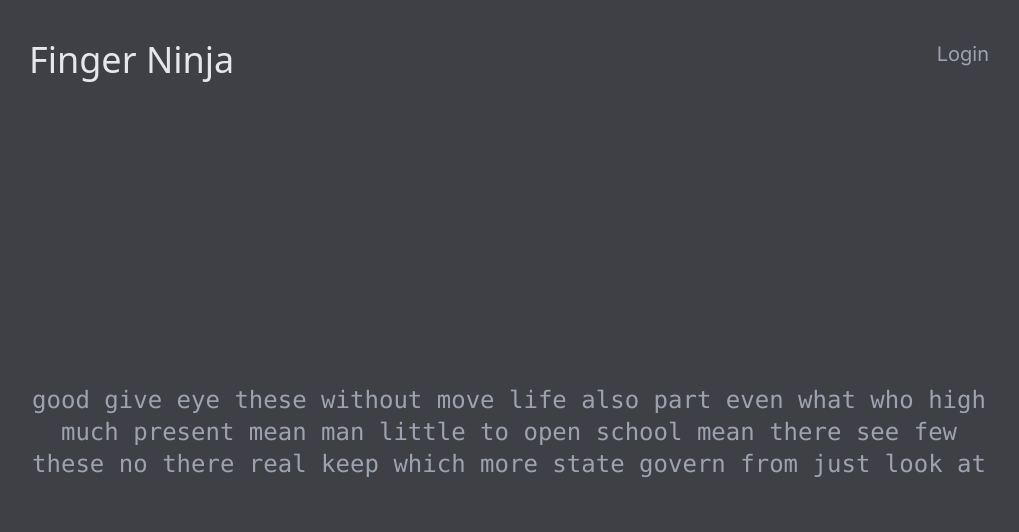
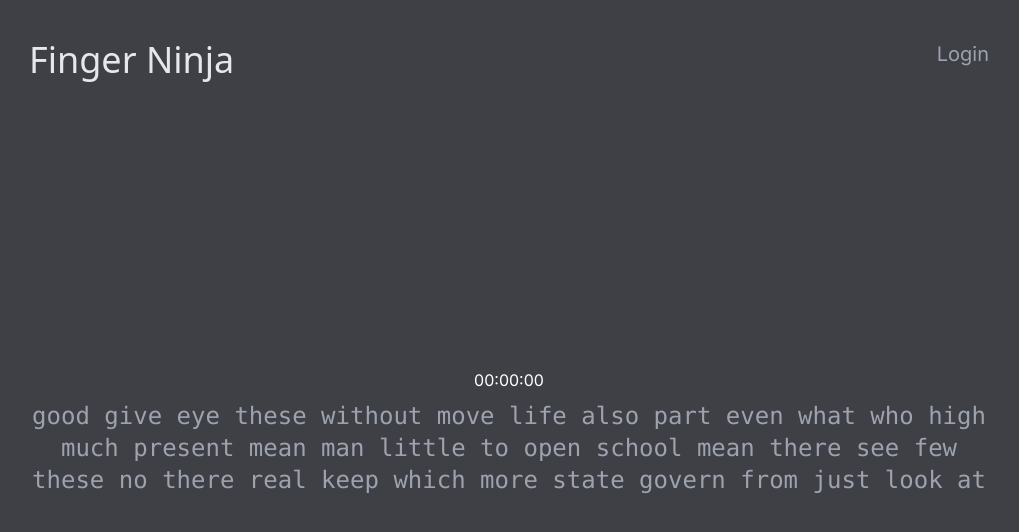
Before and after one commit to derekjtong/dragon-fingers, a Next.js app: page / in a window 1280 px wide. Shown: the top 532 px of the page, without its empty margins (131-1150 px from the left). Built offline with nearby package versions, Linux system fonts and the light colour scheme.

Commit message:
Add stopwatch

```diff
--- /dev/null
+++ b/app/components/Stopwatch.tsx
@@ -0,0 +1,49 @@
+"use client";
+import { useState, useEffect, FC } from "react";
+
+type StopwatchProps = {
+  time: number;
+  setTime: React.Dispatch<React.SetStateAction<number>>;
+  timerOn: boolean;
+  setTimerOn: React.Dispatch<React.SetStateAction<boolean>>;
+};
+
+const Stopwatch: FC<StopwatchProps> = ({
+  time,
+  setTime,
+  timerOn,
+  setTimerOn,
+}) => {
+  // const [time, setTime] = useState<number>(0);
+  // const [timerOn, setTimerOn] = useState<boolean>(false);
+
+  useEffect(() => {
+    let interval: ReturnType<typeof setInterval> | null = null;
+
+    if (timerOn) {
+      interval = setInterval(() => {
+        setTime((prevTime) => prevTime + 10);
+      }, 10);
+    } else if (interval) {
+      clearInterval(interval);
+    }
+
+    return () => {
+      if (interval) clearInterval(interval);
+    };
+  }, [timerOn, setTime]);
+
+  const toggleTimer = () => setTimerOn(!timerOn);
+
+  return (
+    <div className="stopwatch">
+      <div onClick={toggleTimer} className="text-white mb-2">
+        {("0" + Math.floor((time / 60000) % 60)).slice(-2)}:
+        {("0" + Math.floor((time / 1000) % 60)).slice(-2)}:
+        {("0" + ((time / 10) % 100)).slice(-2)}
+      </div>
+    </div>
+  );
+};
+
+export default Stopwatch;
--- a/app/page.tsx
+++ b/app/page.tsx
@@ -1,7 +1,12 @@
+"use client";
+import { useState } from "react";
 import Logo from "./components/Logo";
+import Stopwatch from "./components/Stopwatch";
 import TypeBox from "./components/TypeBox";
 
 export default function Home() {
+  const [time, setTime] = useState<number>(0);
+  const [timerOn, setTimerOn] = useState<boolean>(false);
   return (
     <div className="bg-zinc-700 w-full min-h-screen flex flex-col px-40">
       <div className="flex justify-between pt-10">
@@ -11,7 +16,15 @@ export default function Home() {
         </div>
       </div>
       <center className="flex flex-grow items-center justify-center">
-        <TypeBox />
+        <div>
+          <Stopwatch
+            time={time}
+            setTime={setTime}
+            timerOn={timerOn}
+            setTimerOn={setTimerOn}
+          />
+          <TypeBox timerOn={timerOn} setTimerOn={setTimerOn} />
+        </div>
       </center>
     </div>
   );
```
